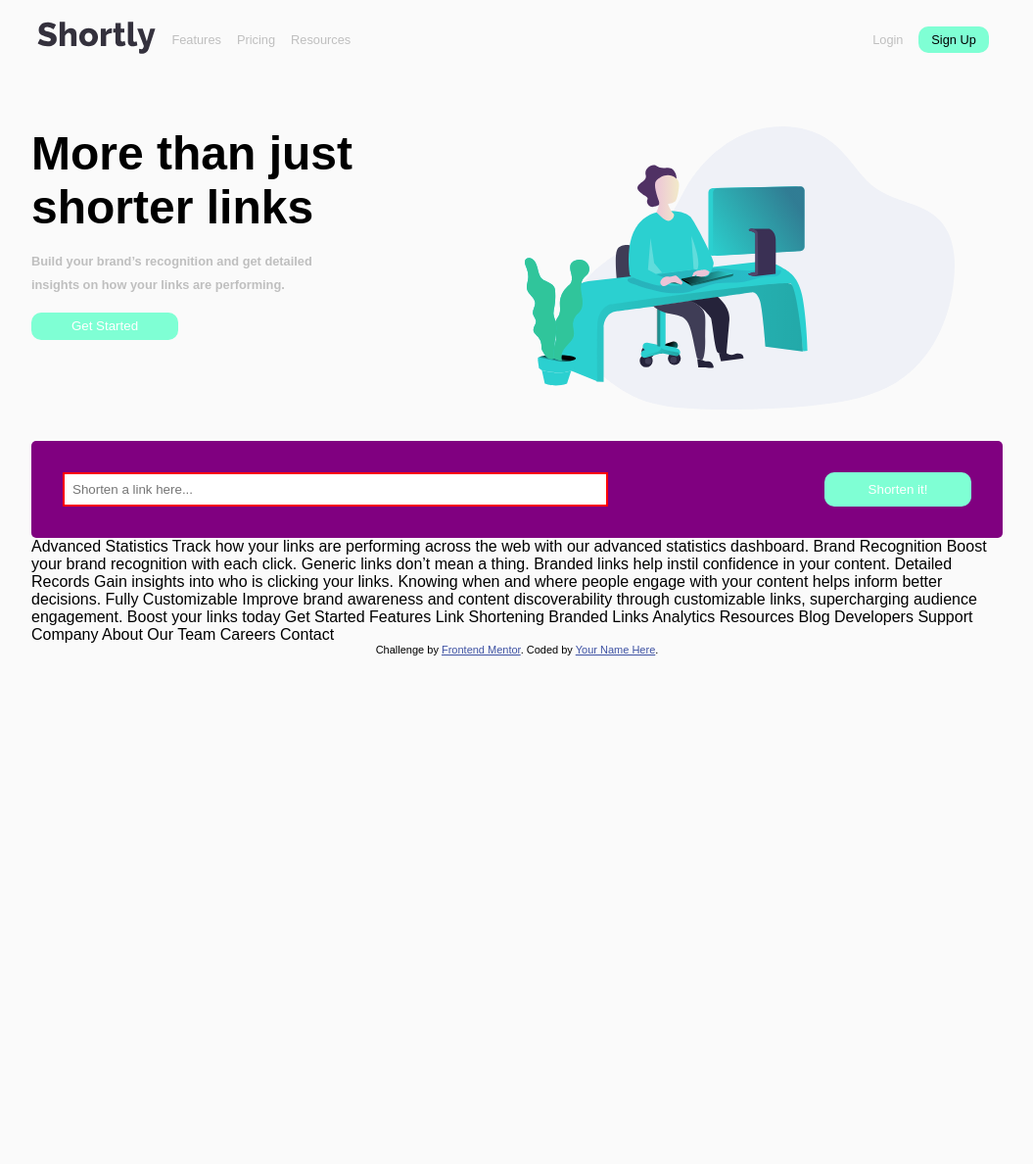
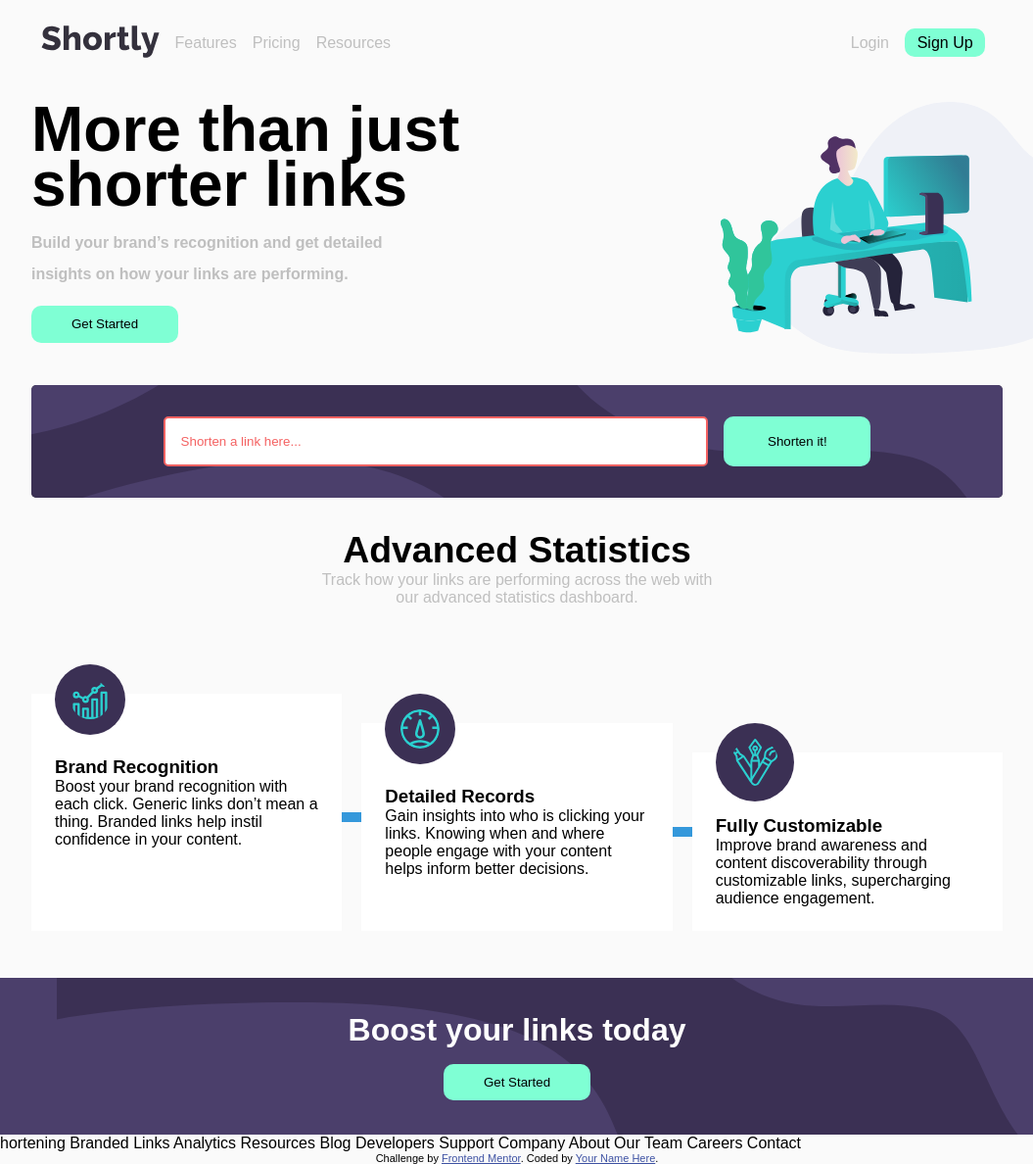
Before and after one commit to kwanzv/url-shortening-api-master, a website: page index.html in a window 1280 px wide. Shown: the whole page at 98% size, without its empty margins (112-1167 px from the left). Before the commit the page ends 800 px from the top, so only its background shows below. Drawn offline with Linux system fonts and the light colour scheme.

Commit message:
Landing section,card section all finished with SASS

```diff
--- a/index.html
+++ b/index.html
@@ -26,9 +26,11 @@
     </style>
   </head>
   <body>
+    <section class="main-wrapper">
+
     <nav>
       <ul>
-        <span class="logo"><img src="./images/logo.svg" alt="" /></span>
+        <span><img src="./images/logo.svg" class="logo" alt="" /></span>
 
         <li><a href="#">Features</a></li>
         <li><a href="#">Pricing</a></li>
@@ -57,16 +59,51 @@
         <button class="btn">Shorten it!</button>
       </div>
     </section>
-    Advanced Statistics Track how your links are performing across the web with
-    our advanced statistics dashboard. Brand Recognition Boost your brand
-    recognition with each click. Generic links don’t mean a thing. Branded links
-    help instil confidence in your content. Detailed Records Gain insights into
-    who is clicking your links. Knowing when and where people engage with your
-    content helps inform better decisions. Fully Customizable Improve brand
-    awareness and content discoverability through customizable links,
-    supercharging audience engagement. Boost your links today Get Started
+
+    <section class="statistics">
+      <div class="call-to-action">
+        <h3>Advanced Statistics</h3>
+        <p>
+          Track how your links are performing across the web with <br />our
+          advanced statistics dashboard.
+        </p>
+      </div>
+
+      <div class="cards">
+        <div class="card">
+          <img src="./images/icon-brand-recognition.svg" alt="" />
+          <h3>Brand Recognition</h3>
+          <p>
+            Boost your brand recognition with each click. Generic links don’t
+            mean a thing. Branded links help instil confidence in your content.
+          </p>
+        </div>
+        <div class="card">
+          <img src="./images/icon-detailed-records.svg" alt="" />
+          <h3>Detailed Records</h3>
+          <p>
+            Gain insights into who is clicking your links. Knowing when and
+            where people engage with your content helps inform better decisions.
+          </p>
+        </div>
+        <div class="card">
+          <img src="./images/icon-fully-customizable.svg" alt="" />
+          <h3>Fully Customizable</h3>
+          <p>Improve brand awareness and content discoverability through customizable links, supercharging audience engagement.</p>
+
+    </section>
+  </section>
+
+    <section class="action">
+      <h3>Boost your links today</h3>
+      <button class="btn">Get Started</button>
+    </section>
+
     Features Link Shortening Branded Links Analytics Resources Blog Developers
     Support Company About Our Team Careers Contact
+
+
+
 
     <div class="attribution">
       Challenge by
@@ -74,5 +111,8 @@
         >Frontend Mentor</a
       >. Coded by <a href="#">Your Name Here</a>.
     </div>
+
+
+
   </body>
 </html>
--- a/input.scss
+++ b/input.scss
@@ -2,28 +2,29 @@
   margin:0;
   padding:0;
   box-sizing: border-box;
-  font-family: 'Rubik', sans-serif;
+  font-family: 'Poppins', sans-serif;
 }
 
 body {
   background-color: hsl(0, 0%, 98%);
-  padding: 1rem;
+}
+
+.main-wrapper {
   width: 80%;
   margin: 0 auto;
+  padding: 1rem;
 }
-
-
 nav {
   display: flex;
-  padding: 0.4rem;
+  padding: 0.6rem;
   justify-content: space-between;
+
 
   ul {
     display: flex;
-    font-size: 0.8rem;
+    font-size: 1rem;
     justify-content: space-around;
     align-items: center;
-
     span {
       margin-right:0.5rem;
     }
@@ -62,7 +63,7 @@
 
 
 .landing {
-  margin-top: 4rem;
+  margin-top: 2rem;
   display: grid;
   grid-template: 1fr/1fr 1fr;
   gap: 1rem;
@@ -73,22 +74,24 @@
     gap: 1rem;
   }
   img {
-    width: 90%;
-  }
+    width: 80%;
+    margin: 0 200px;
+    height: 100%;}
   h2 {
-    font-size: 3rem;
+    font-size: 4rem;
+    line-height: 3.5rem;
   }
   h4 {
-    font-size: 0.8rem;
+    font-size: 1rem;
     color:hsl(0, 0%, 75%);
-    line-height: 1.5rem;
+    line-height: 2rem;
   }
 }
 
 button {
         background-color: aquamarine;
-        padding: 0.4rem;
-        color:white;
+        padding: 0.7rem;
+        color:black;
         border-radius: 10px;
         padding-left: 1.2rem;
         padding-right: 1.2rem;
@@ -96,23 +99,118 @@
         outline: none;
         cursor: pointer;
         border-style: none;
+  &:hover {
+    color: white;
+  }
+}
+
+.form-wrapper {
+  margin-top: 2rem;
+  background-color:hsl(257, 27%, 26%);
+  padding: 2rem;
+  border-radius: 5px;
+  display: flex;
+  justify-content: center;
+  background-image: url("./images/bg-boost-desktop.svg");
+  background-repeat: no-repeat;
+  background-position: 70%;
+  backdrop-filter: invert(70%);
+  input {
+    width: 60%;
+    outline: none;
+    padding: 1rem;
+    border: hsl(0, 87%, 67%) solid 2px;
+    border-radius: 5px;
+    margin-right: 1rem;
+
+    &::-webkit-input-placeholder {
+      color: hsl(0, 87%, 67%);
+    }
+  }
+
+}
+
+.action {
+  background-color: hsl(257, 27%, 26%);
+  width: 100%;
+  display: flex;
+  justify-content: center;
+  height: 20vh;
+  align-items: center;
+  flex-direction: column;
+  background-image: url("./images/bg-shorten-desktop.svg");
+  background-color:   hsl(257, 27%, 26%);
+  background-repeat: cover;
+  background-position: right;
+  h3 {
+    font-size: 2rem;
+    color: white;
+    margin-bottom: 1rem;
+  }
 
 }
 
 
-.form-wrapper {
-  margin-top: 2rem;
-  background-color:purple;
-  padding: 2rem;
-  border-radius: 5px;
-  display: flex;
-  justify-content: space-between;
-
-  input {
-    width: 60%;
-    outline: none;
-    padding: 0.5rem;
-    border: red solid 2px;
+.statistics {
+  margin-bottom: 2rem;
+  .call-to-action {
+    height: 25vh;
+    font-size: 2rem;
+    padding-top: 2rem;
+    text-align: center;
+    p {
+      font-size: 1rem;
+      color: hsl(0, 0%, 75%);
+    }
+  }
+  .cards {
+    display: grid;
+    grid-template-columns: 1fr 1fr 1fr;
+    grid-gap: 20px;
   }
 
+  .card {
+    background-color: white;
+    padding: 1.5rem;
+    padding-top: 4rem;
+    position: relative;
+
+    img {
+      padding: 1rem;
+      border-radius:50%;
+      position: absolute;
+      top: -30px;
+      background-color:hsl(257, 27%, 26%),
+    }
+  }
+
+
+  .card:nth-child(1) {
+    &::before {
+      content: "";
+      position: absolute;
+      top: 50%;
+      height: 10px;
+      right: -20px; /* Half of the grid gap value, adjusting for the gap between cards */
+      width: 20px;
+       background-color: #3498db; /* Adjust the color of the line */
+    }
+  }
+
+  .card:nth-child(2) {
+    margin-top: 30px;
+    &::before {
+      content: "";
+      position: absolute;
+      top: 50%;
+      height: 10px;
+      right: -20px; /* Half of the grid gap value, adjusting for the gap between cards */
+      width: 20px;
+       background-color: #3498db; /* Adjust the color of the line */
+    }
+  }
+
+  .card:nth-child(3) {
+    margin-top: 60px;
+  }
 }
```
Also changed, not shown: output.css, 1 other file.
